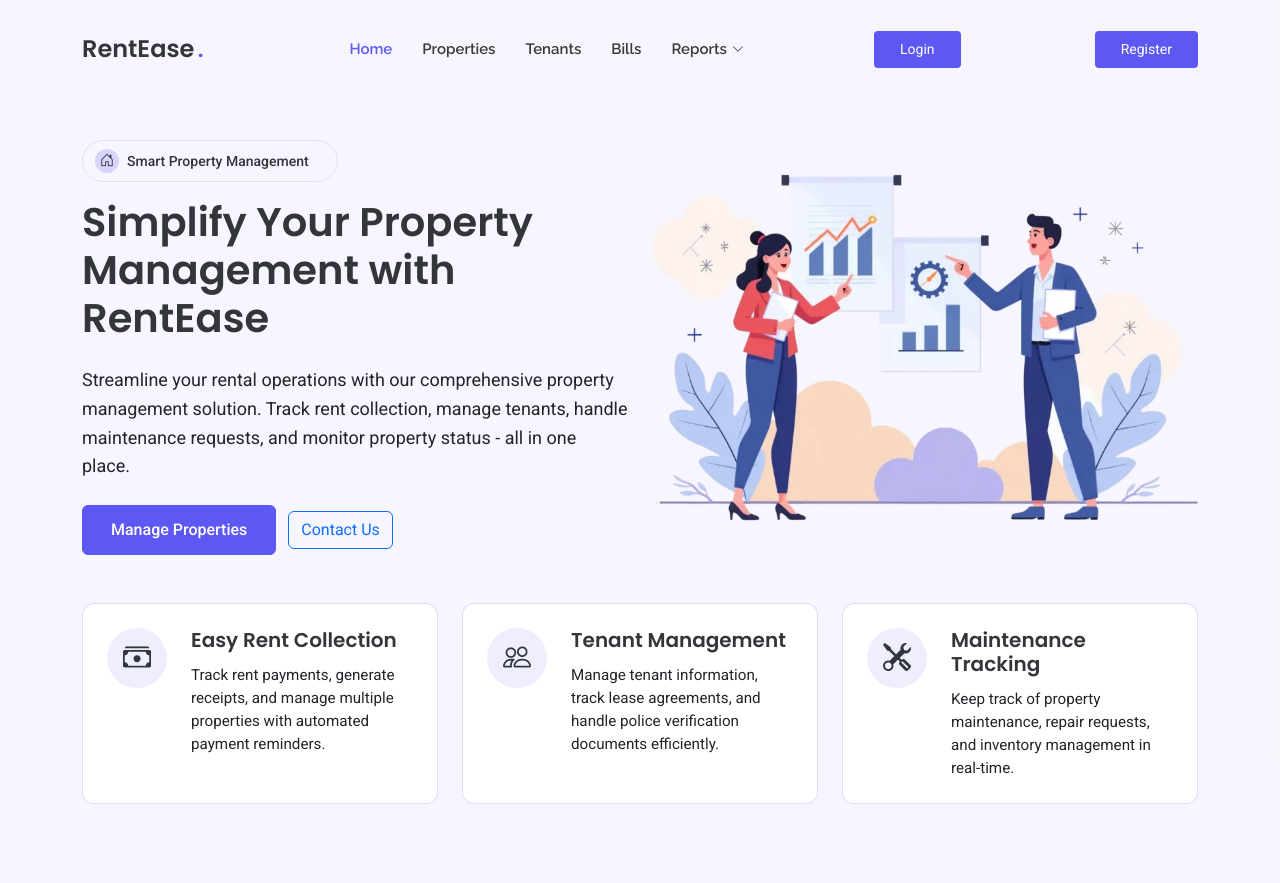
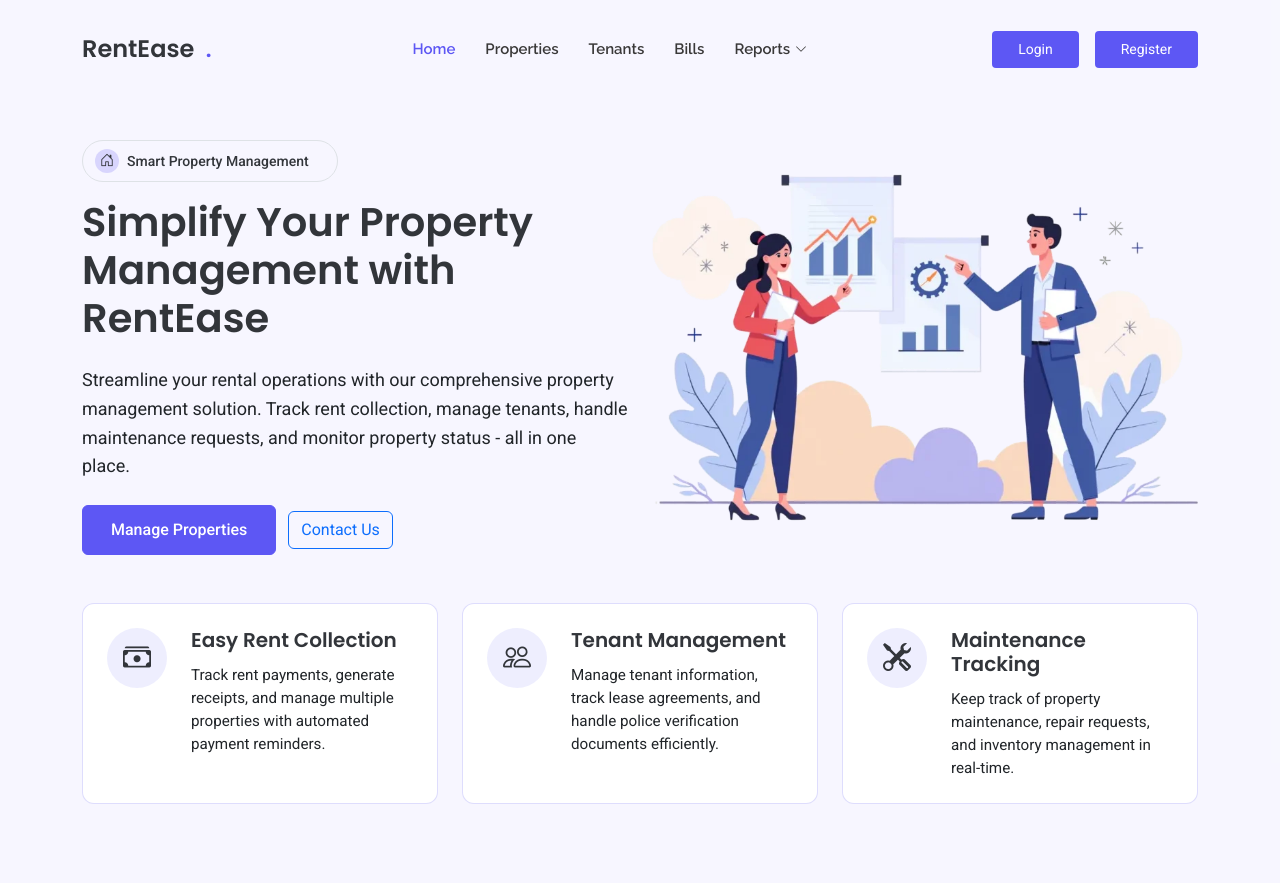
Before and after one commit to shreyamahapatra/RentEase, a Flask app: page / in a window 1280 px wide. Shown: the top 883 px of the page. Run offline with Flask 3, Linux system fonts and the light colour scheme; some libraries are stand-ins or nearby versions.

Commit message:
correct spacing of login/register

```diff
--- a/app/templates/index.html
+++ b/app/templates/index.html
@@ -34,6 +34,12 @@
   * Author: BootstrapMade.com
   * License: https://bootstrapmade.com/license/
   ======================================================== -->
+
+  <style>
+    .header .d-flex.align-items-center {
+      gap: 0.5rem;
+    }
+  </style>
 </head>
 
 <body class="index-page">
@@ -67,10 +73,14 @@
       </nav>
 
       {% if session.get('user_id') %}
-        <a class="btn-getstarted" href="{{ url_for('logout') }}">Logout</a>
+        <div class="d-flex align-items-center">
+          <a class="btn-getstarted" href="{{ url_for('logout') }}">Logout</a>
+        </div>
       {% else %}
-        <a class="btn-getstarted me-1" href="{{ url_for('login') }}">Login</a>
-        <a class="btn-getstarted" href="{{ url_for('register') }}">Register</a>
+        <div class="d-flex align-items-center">
+          <a class="btn-getstarted" href="{{ url_for('login') }}">Login</a>
+          <a class="btn-getstarted ms-2" href="{{ url_for('register') }}">Register</a>
+        </div>
       {% endif %}
 
     </div>
```
Also changed, not shown: rentease.db.
